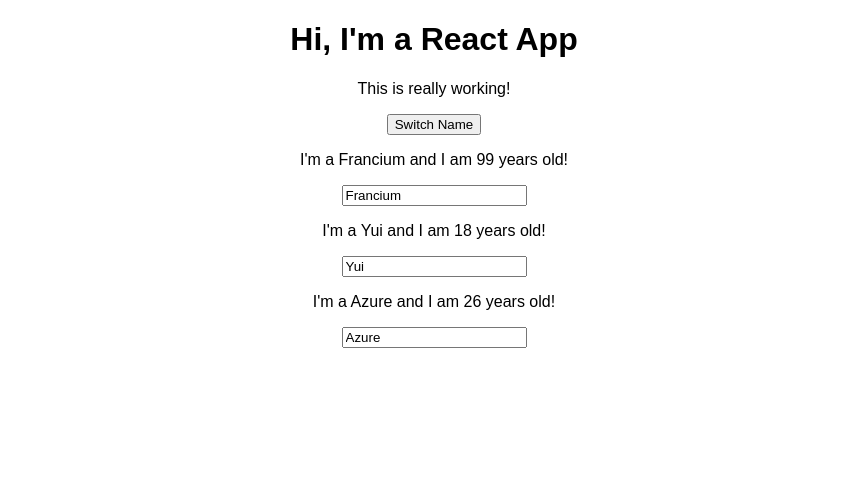
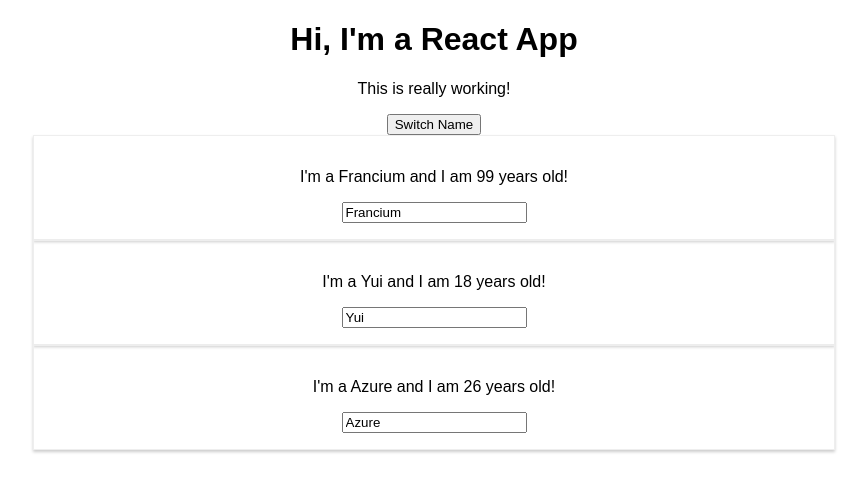
Before and after one commit to huatzhi/learn-react, a React (Create React App) app: page / in a window 1280 px wide. Shown: the top 492 px of the page, without its empty margins (206-1073 px from the left). Built offline with nearby package versions, Linux system fonts and the light colour scheme.

Commit message:
lect 46 - adding css

```diff
--- a/src/App.js
+++ b/src/App.js
@@ -1,5 +1,5 @@
 import React, { Component } from 'react';
-import './App.css';
+import './App.css'; // webpack will handle the css import
 import Person from "./Person/Person";
 
 class App extends Component {
--- /dev/null
+++ b/src/Person/Person.css
@@ -0,0 +1,8 @@
+.Person {
+    width: 60%;
+    margin: auto;
+    border: 1px solid #eee;
+    box-shadow: 0 2px 3px #ccc;
+    padding: 16px;
+    text-align: center;
+}
--- a/src/Person/Person.js
+++ b/src/Person/Person.js
@@ -1,8 +1,9 @@
 import React from "react";
+import './Person.css';
 
 const person = (props) => {
   return (
-    <div>
+    <div className="Person">
       <p onClick={props.click}>I'm a {props.name} and I am {props.age} years old!</p>
       <p>{props.children}</p>
       <input type='text' onChange={props.changed} value={props.name} />
```
